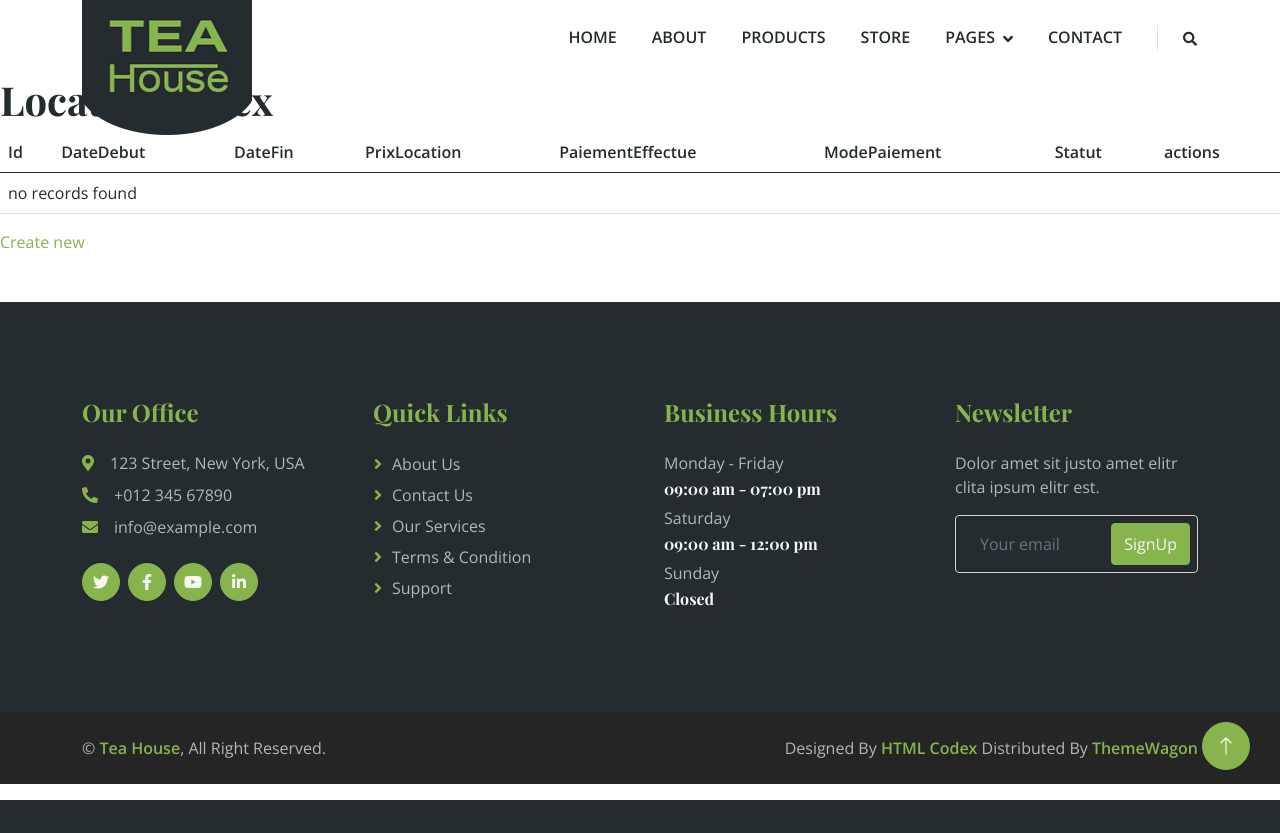
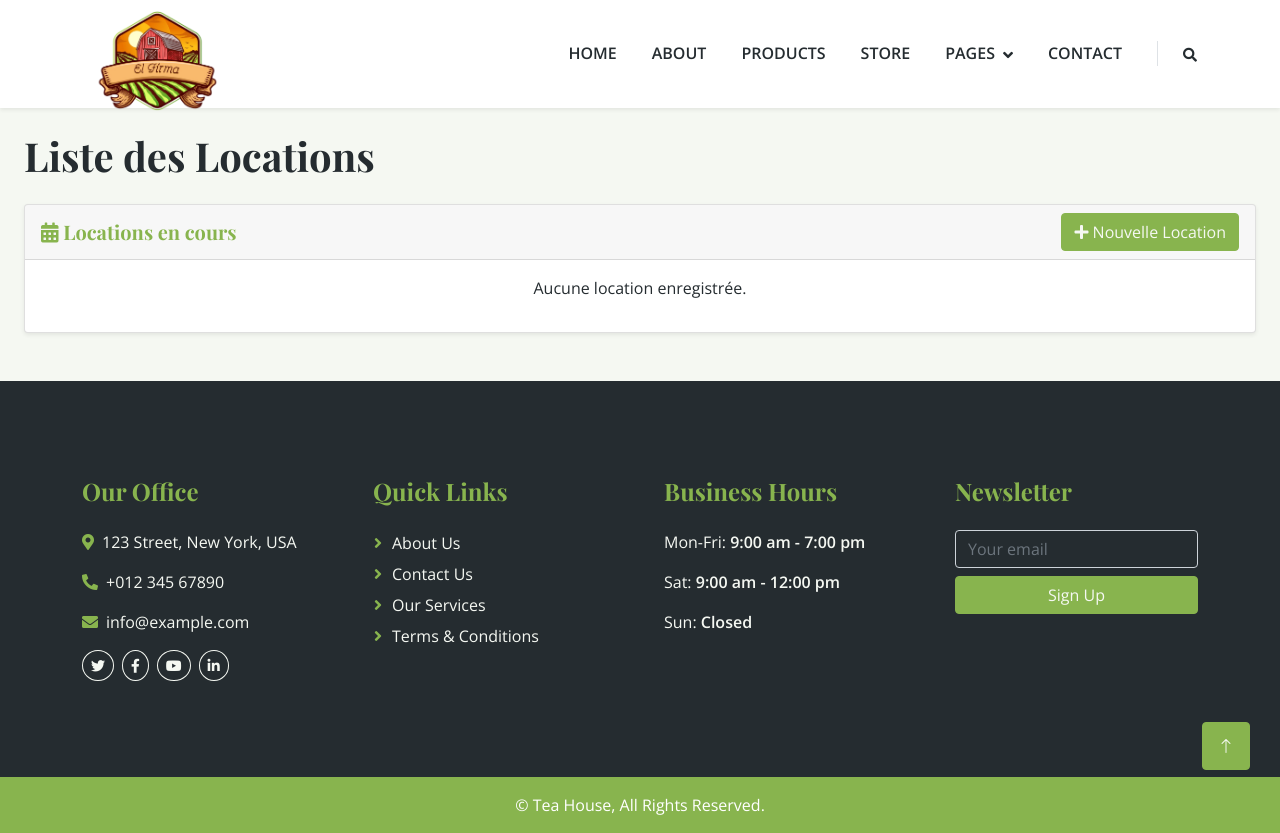
Before and after one commit to 7-lim/EL_FIRMA, a Symfony app: template templates/location/index.html.twig in a window 1280 px wide. Before the commit the page ends 800 px from the top, so only its background shows below. Run offline with Twig, Linux system fonts and the light colour scheme; the template is opened without the code that fills it, so the values that code supplies are empty; style sheets or scripts are compiled from the project's sources; some libraries are stand-ins or nearby versions.

Commit message:
terrain management

```diff
--- a/config/services.yaml
+++ b/config/services.yaml
@@ -4,6 +4,8 @@
 # Put parameters here that don't need to change on each machine where the app is deployed
 # https://symfony.com/doc/current/best_practices.html#use-parameters-for-application-configuration
 parameters:
+    terrain_images_directory: '%kernel.project_dir%/public/uploads/terrains'
+
 
 services:
     # default configuration for services in *this* file
--- a/templates/base.html.twig
+++ b/templates/base.html.twig
@@ -6,60 +6,58 @@
         <title>{% block title %}Tea House{% endblock %}</title>
 
         {% block css %}
-        {#<!-- Google Web Fonts -->#}
+        <!-- Google Web Fonts -->
         <link rel="preconnect" href="https://fonts.googleapis.com">
         <link rel="preconnect" href="https://fonts.gstatic.com" crossorigin>
         <link href="https://fonts.googleapis.com/css2?family=Open+Sans:wght@400;600&family=Playfair+Display:wght@700;900&display=swap" rel="stylesheet">
 
-        <!-- Icon Font Stylesheet -->
-        <link href="https://cdnjs.cloudflare.com/ajax/libs/font-awesome/5.10.0/css/all.min.css" rel="stylesheet">
-        <link href="https://cdn.jsdelivr.net/npm/bootstrap-icons@1.4.1/font/bootstrap-icons.css" rel="stylesheet">
+        <!-- Icon Fonts -->
+        <link href="https://cdnjs.cloudflare.com/ajax/libs/font-awesome/5.15.4/css/all.min.css" rel="stylesheet">
+        <link href="https://cdn.jsdelivr.net/npm/bootstrap-icons/font/bootstrap-icons.css" rel="stylesheet">
 
         <!-- Libraries Stylesheet -->
         <link href="{{ asset('lib/animate/animate.min.css') }}" rel="stylesheet">
         <link href="{{ asset('lib/owlcarousel/assets/owl.carousel.min.css') }}" rel="stylesheet">
 
-        <!-- Customized Bootstrap Stylesheet -->
+        <!-- Bootstrap & Custom Styles -->
         <link href="{{ asset('css/bootstrap.min.css') }}" rel="stylesheet">
-
-        <!-- Template Stylesheet -->
         <link href="{{ asset('css/style.css') }}" rel="stylesheet">
         {% endblock %}
     </head>
-    <body>
-        <!-- Spinner Start -->
-        <div id="spinner" class="show bg-white position-fixed translate-middle w-100 vh-100 top-50 start-50 d-flex align-items-center justify-content-center">
+
+    <body class="bg-light">
+        <!-- Spinner -->
+        <div id="spinner" class="show bg-white position-fixed w-100 vh-100 d-flex align-items-center justify-content-center">
             <div class="spinner-border text-primary" role="status" style="width: 3rem; height: 3rem;"></div>
         </div>
-        <!-- Spinner End -->
 
-        <!-- Navbar Start -->
-        <div class="container-fluid bg-white sticky-top">
+        <!-- Navbar -->
+        <div class="container-fluid bg-white sticky-top shadow-sm">
             <div class="container">
-                <nav class="navbar navbar-expand-lg bg-white navbar-light py-2 py-lg-0">
+                <nav class="navbar navbar-expand-lg navbar-light py-3">
                     <a href="{{ path('home') }}" class="navbar-brand">
-                        <img class="img-fluid" src="{{ asset('img/logo.png') }}" alt="Logo">
+                        <img class="img-fluid" src="{{ asset('img/logo.png') }}" alt="Logo" width="150">
                     </a>
-                    <button type="button" class="navbar-toggler ms-auto me-0" data-bs-toggle="collapse" data-bs-target="#navbarCollapse">
+                    <button class="navbar-toggler" type="button" data-bs-toggle="collapse" data-bs-target="#navbarCollapse">
                         <span class="navbar-toggler-icon"></span>
                     </button>
                     <div class="collapse navbar-collapse" id="navbarCollapse">
-                        <div class="navbar-nav ms-auto">
-                            <a href="{{ path('home') }}" class="nav-item nav-link {% if app.request.get('_route') == 'home' %}active{% endif %}">Home</a>
-                            <a href="{{ path('about') }}" class="nav-item nav-link {% if app.request.get('_route') == 'about' %}active{% endif %}">About</a>
-                            <a href="{{ path('products') }}" class="nav-item nav-link {% if app.request.get('_route') == 'products' %}active{% endif %}">Products</a>
-                            <a href="{{ path('store') }}" class="nav-item nav-link {% if app.request.get('_route') == 'store' %}active{% endif %}">Store</a>
-                            <div class="nav-item dropdown">
+                        <ul class="navbar-nav ms-auto">
+                            <li class="nav-item"><a href="{{ path('home') }}" class="nav-link {% if app.request.get('_route') == 'home' %}active{% endif %}">Home</a></li>
+                            <li class="nav-item"><a href="{{ path('about') }}" class="nav-link {% if app.request.get('_route') == 'about' %}active{% endif %}">About</a></li>
+                            <li class="nav-item"><a href="{{ path('products') }}" class="nav-link {% if app.request.get('_route') == 'products' %}active{% endif %}">Products</a></li>
+                            <li class="nav-item"><a href="{{ path('store') }}" class="nav-link {% if app.request.get('_route') == 'store' %}active{% endif %}">Store</a></li>
+                            <li class="nav-item dropdown">
                                 <a href="#" class="nav-link dropdown-toggle" data-bs-toggle="dropdown">Pages</a>
-                                <div class="dropdown-menu bg-light rounded-0 m-0">
+                                <div class="dropdown-menu">
                                     <a href="{{ path('features') }}" class="dropdown-item">Features</a>
-                                    <a href="{{ path('blog') }}" class="dropdown-item">Blog Article</a>
+                                    <a href="{{ path('blog') }}" class="dropdown-item">Blog</a>
                                     <a href="{{ path('testimonial') }}" class="dropdown-item">Testimonial</a>
                                     <a href="{{ path('404') }}" class="dropdown-item">404 Page</a>
                                 </div>
-                            </div>
-                            <a href="{{ path('contact') }}" class="nav-item nav-link {% if app.request.get('_route') == 'contact' %}active{% endif %}">Contact</a>
-                        </div>
+                            </li>
+                            <li class="nav-item"><a href="{{ path('contact') }}" class="nav-link {% if app.request.get('_route') == 'contact' %}active{% endif %}">Contact</a></li>
+                        </ul>
                         <div class="border-start ps-4 d-none d-lg-block">
                             <button type="button" class="btn btn-sm p-0"><i class="fa fa-search"></i></button>
                         </div>
@@ -67,82 +65,57 @@
                 </nav>
             </div>
         </div>
-        <!-- Navbar End -->
 
         {% block body %}{% endblock %}
 
-        <!-- Footer Start -->
-        <div class="container-fluid bg-dark footer mt-5 py-5 wow fadeIn" data-wow-delay="0.1s">
+        <!-- Footer -->
+        <div class="container-fluid bg-dark footer mt-5 py-5 text-light">
             <div class="container py-5">
                 <div class="row g-5">
-                    <div class="col-lg-3 col-md-6">
+                    <div class="col-lg-3">
                         <h4 class="text-primary mb-4">Our Office</h4>
-                        <p class="mb-2"><i class="fa fa-map-marker-alt text-primary me-3"></i>123 Street, New York, USA</p>
-                        <p class="mb-2"><i class="fa fa-phone-alt text-primary me-3"></i>+012 345 67890</p>
-                        <p class="mb-2"><i class="fa fa-envelope text-primary me-3"></i>info@example.com</p>
-                        <div class="d-flex pt-3">
-                            <a class="btn btn-square btn-primary rounded-circle me-2" href=""><i class="fab fa-twitter"></i></a>
-                            <a class="btn btn-square btn-primary rounded-circle me-2" href=""><i class="fab fa-facebook-f"></i></a>
-                            <a class="btn btn-square btn-primary rounded-circle me-2" href=""><i class="fab fa-youtube"></i></a>
-                            <a class="btn btn-square btn-primary rounded-circle me-2" href=""><i class="fab fa-linkedin-in"></i></a>
+                        <p><i class="fa fa-map-marker-alt text-primary me-2"></i>123 Street, New York, USA</p>
+                        <p><i class="fa fa-phone-alt text-primary me-2"></i>+012 345 67890</p>
+                        <p><i class="fa fa-envelope text-primary me-2"></i>info@example.com</p>
+                        <div class="d-flex">
+                            <a class="btn btn-outline-light btn-sm me-2 rounded-circle" href="#"><i class="fab fa-twitter"></i></a>
+                            <a class="btn btn-outline-light btn-sm me-2 rounded-circle" href="#"><i class="fab fa-facebook-f"></i></a>
+                            <a class="btn btn-outline-light btn-sm me-2 rounded-circle" href="#"><i class="fab fa-youtube"></i></a>
+                            <a class="btn btn-outline-light btn-sm rounded-circle" href="#"><i class="fab fa-linkedin-in"></i></a>
                         </div>
                     </div>
-                    <div class="col-lg-3 col-md-6">
+                    <div class="col-lg-3">
                         <h4 class="text-primary mb-4">Quick Links</h4>
-                        <a class="btn btn-link" href="{{ path('about') }}">About Us</a>
-                        <a class="btn btn-link" href="{{ path('contact') }}">Contact Us</a>
-                        <a class="btn btn-link" href="{{ path('services') }}">Our Services</a>
-                        <a class="btn btn-link" href="{{ path('terms') }}">Terms & Condition</a>
-                        <a class="btn btn-link" href="{{ path('support') }}">Support</a>
+                        <a class="btn btn-link text-light" href="{{ path('about') }}">About Us</a>
+                        <a class="btn btn-link text-light" href="{{ path('contact') }}">Contact Us</a>
+                        <a class="btn btn-link text-light" href="{{ path('services') }}">Our Services</a>
+                        <a class="btn btn-link text-light" href="{{ path('terms') }}">Terms & Conditions</a>
                     </div>
-                    <div class="col-lg-3 col-md-6">
+                    <div class="col-lg-3">
                         <h4 class="text-primary mb-4">Business Hours</h4>
-                        <p class="mb-1">Monday - Friday</p>
-                        <h6 class="text-light">09:00 am - 07:00 pm</h6>
-                        <p class="mb-1">Saturday</p>
-                        <h6 class="text-light">09:00 am - 12:00 pm</h6>
-                        <p class="mb-1">Sunday</p>
-                        <h6 class="text-light">Closed</h6>
+                        <p>Mon-Fri: <strong>9:00 am - 7:00 pm</strong></p>
+                        <p>Sat: <strong>9:00 am - 12:00 pm</strong></p>
+                        <p>Sun: <strong>Closed</strong></p>
                     </div>
-                        <div class="col-lg-3 col-md-6">
-                            <h4 class="text-primary mb-4">Newsletter</h4>
-                            <p>Dolor amet sit justo amet elitr clita ipsum elitr est.</p>
-                            <div class="position-relative w-100">
-                            <input class="form-control bg-transparent w-100 py-3 ps-4 pe-5" type="text" placeholder="Your email">
-                            <button type="button" class="btn btn-primary py-2 position-absolute top-0 end-0 mt-2 me-2">SignUp</button>
-                        </div>
+                    <div class="col-lg-3">
+                        <h4 class="text-primary mb-4">Newsletter</h4>
+                        <input class="form-control bg-dark text-light" type="email" placeholder="Your email">
+                        <button class="btn btn-primary w-100 mt-2">Sign Up</button>
                     </div>
                 </div>
             </div>
         </div>
-        <!-- Footer End -->
 
-        <!-- Copyright Start -->
-        <div class="container-fluid copyright py-4">
-            <div class="container">
-                <div class="row">
-                    <div class="col-md-6 text-center text-md-start mb-3 mb-md-0">
-                        &copy; <a class="fw-medium" href="#">Tea House</a>, All Right Reserved.
-                    </div>
-                    <div class="col-md-6 text-center text-md-end">
-                        Designed By <a class="fw-medium" href="https://htmlcodex.com">HTML Codex</a> Distributed By <a class="fw-medium" href="https://themewagon.com">ThemeWagon</a>
-                    </div>
-                </div>
-            </div>
+        <!-- Copyright -->
+        <div class="container-fluid bg-primary text-white text-center py-3">
+            <p class="mb-0">&copy; Tea House, All Rights Reserved.</p>
         </div>
-        <!-- Copyright End -->
 
-        <a href="#" class="btn btn-lg btn-primary btn-lg-square rounded-circle back-to-top"><i class="bi bi-arrow-up"></i></a>
+        <a href="#" class="btn btn-primary btn-lg-square back-to-top"><i class="bi bi-arrow-up"></i></a>
 
         {% block js %}
         <script src="https://ajax.googleapis.com/ajax/libs/jquery/3.6.1/jquery.min.js"></script>
         <script src="https://cdn.jsdelivr.net/npm/bootstrap@5.0.0/dist/js/bootstrap.bundle.min.js"></script>
-        <script src="{{ asset('lib/wow/wow.min.js') }}"></script>
-        <script src="{{ asset('lib/easing/easing.min.js') }}"></script>
-        <script src="{{ asset('lib/waypoints/waypoints.min.js') }}"></script>
-        <script src="{{ asset('lib/owlcarousel/owl.carousel.min.js') }}"></script>
-
-        <!-- Template Javascript -->
         <script src="{{ asset('js/main.js') }}"></script>
         {% endblock %}
     </body>
--- a/templates/location/index.html.twig
+++ b/templates/location/index.html.twig
@@ -1,45 +1,77 @@
 {% extends 'base.html.twig' %}
 
-{% block title %}Location index{% endblock %}
+
+{% block title %}Liste des Locations{% endblock %}
 
 {% block body %}
-    <h1>Location index</h1>
+<div class="container-fluid px-4">
+    <h1 class="mt-4">Liste des Locations</h1>
 
-    <table class="table">
-        <thead>
+    {% for message in app.flashes('success') %}
+        <div class="alert alert-success alert-dismissible fade show" role="alert">
+            {{ message }}
+            <button type="button" class="btn-close" data-bs-dismiss="alert" aria-label="Close"></button>
+        </div>
+    {% endfor %}
+
+    <div class="card shadow-sm mt-4">
+        <div class="card-header d-flex justify-content-between align-items-center">
+            <h5 class="m-0 text-primary"><i class="fas fa-calendar-alt"></i> Locations en cours</h5>
+            <a href="{{ path('location_new') }}" class="btn btn-primary">
+                <i class="fas fa-plus"></i> Nouvelle Location
+            </a>
+        </div>
+        <div class="card-body">
+            {% if locations|length > 0 %}
+                <div class="table-responsive">
+                    <table class="table table-bordered table-hover">
+                        <thead class="table-primary">
                             <tr>
-                <th>Id</th>
-                <th>DateDebut</th>
-                <th>DateFin</th>
-                <th>PrixLocation</th>
-                <th>PaiementEffectue</th>
-                <th>ModePaiement</th>
+                                <th>ID</th>
+                                <th>Date Début</th>
+                                <th>Date Fin</th>
+                                <th>Prix (€)</th>
+                                <th>Mode de Paiement</th>
                                 <th>Statut</th>
-                <th>actions</th>
+                                <th>Terrain</th>
+                                <th>Actions</th>
                             </tr>
                         </thead>
                         <tbody>
                             {% for location in locations %}
                                 <tr>
                                     <td>{{ location.id }}</td>
-                <td>{{ location.DateDebut ? location.DateDebut|date('Y-m-d') : '' }}</td>
-                <td>{{ location.DateFin ? location.DateFin|date('Y-m-d') : '' }}</td>
-                <td>{{ location.PrixLocation }}</td>
-                <td>{{ location.PaiementEffectue ? 'Yes' : 'No' }}</td>
-                <td>{{ location.ModePaiement }}</td>
-                <td>{{ location.Statut }}</td>
+                                    <td>{{ location.dateDebut|date('d/m/Y') }}</td>
+                                    <td>{{ location.dateFin|date('d/m/Y') }}</td>
+                                    <td>{{ location.prixLocation }}</td>
+                                    <td>{{ location.modePaiement }}</td>
                                     <td>
-                    <a href="{{ path('app_location_show', {'id': location.id}) }}">show</a>
-                    <a href="{{ path('app_location_edit', {'id': location.id}) }}">edit</a>
+                                        {% if location.statut == 'Confirmée' %}
+                                            <span class="badge bg-success">{{ location.statut }}</span>
+                                        {% elseif location.statut == 'En attente' %}
+                                            <span class="badge bg-warning text-dark">{{ location.statut }}</span>
+                                        {% else %}
+                                            <span class="badge bg-danger">{{ location.statut }}</span>
+                                        {% endif %}
                                     </td>
-            </tr>
-        {% else %}
-            <tr>
-                <td colspan="8">no records found</td>
+                                    <td>{{ location.terrain ? location.terrain.localisation : 'N/A' }}</td>
+                                    <td>
+                                        <a href="{{ path('location_show', {'id': location.id}) }}" class="btn btn-sm btn-info"><i class="fas fa-eye"></i></a>
+                                        <a href="{{ path('location_edit', {'id': location.id}) }}" class="btn btn-sm btn-warning"><i class="fas fa-edit"></i></a>
+                                        <form method="post" action="{{ path('location_delete', {'id': location.id}) }}" onsubmit="return confirm('Êtes-vous sûr de vouloir supprimer cette location ?');" style="display:inline;">
+                                            <input type="hidden" name="_token" value="{{ csrf_token('delete' ~ location.id) }}">
+                                            <button class="btn btn-sm btn-danger"><i class="fas fa-trash"></i></button>
+                                        </form>
+                                    </td>
                                 </tr>
                             {% endfor %}
                         </tbody>
                     </table>
-
-    <a href="{{ path('app_location_new') }}">Create new</a>
+                </div>
+            {% else %}
+                <p class="text-center">Aucune location enregistrée.</p>
+            {% endif %}
+        </div>
+    </div>
+</div>
 {% endblock %}
```
Also changed, not shown: migrations/Version20250216235111.php (added, +109 -0 lines), src/Repository/UtilisateurRepository.php (added, +24 -0 lines), assets/img/logo.png, assets/img/terrain-constructible-seloger.jpg.png (added), public/uploads/terrains/67b27ad4df6ce.webp (added), src/Entity/Utilisateur.php (line endings or trailing spaces). Lines whose indentation alone changed are shown as unchanged.
